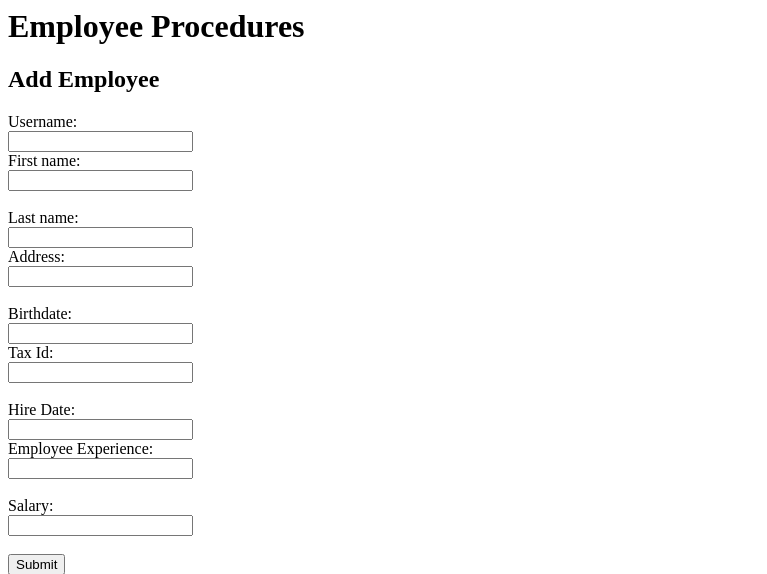
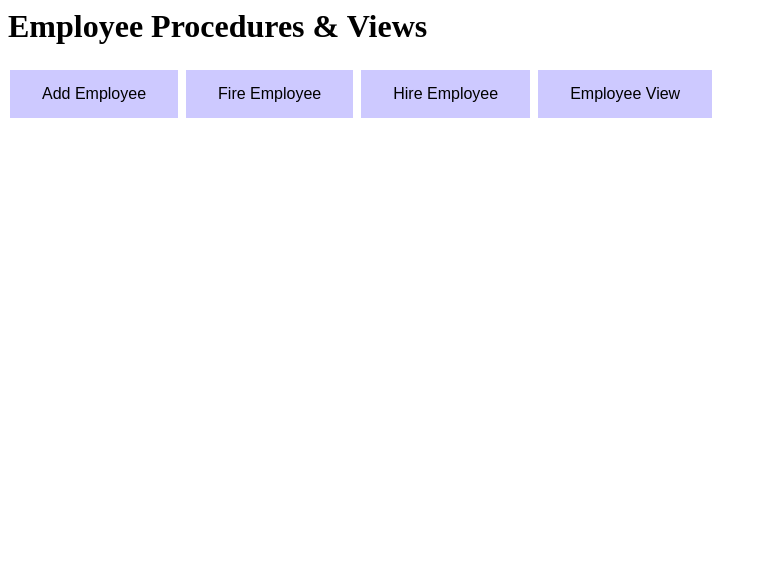
Before and after one commit to lvu16/Business-Supply-Express, a Flask app: page /employee in a window 1280 px wide. Shown: the top 574 px of the page, without its empty margins (0-767 px from the left). Run offline with Flask 3, Linux system fonts and the light colour scheme; some libraries are stand-ins or nearby versions.

Commit message:
added all employee pages and implementation of add_employee

```diff
--- a/main.py
+++ b/main.py
@@ -3,6 +3,9 @@ from flask_mysqldb import MySQL
 from dotenv import load_dotenv
 import os
 import MySQLdb.cursors
+import logging
+from helper_functions import *
+#logging.basicConfig(filename="logs.log", filemode='w', level=logging.INFO)
 
 load_dotenv()
 app = Flask(__name__)
@@ -12,17 +15,14 @@ app.config['MYSQL_HOST'] = 'localhost'
 app.config['MYSQL_USER'] = 'root'
 app.config['MYSQL_PASSWORD'] = os.getenv('MYSQLPASSWORD')
 app.config['MYSQL_DB'] = 'business_supply'
+app.debug = False
 
 mysql = MySQL(app)
+
 
 @app.route('/')
 @app.route('/homescreen', methods=['GET', 'POST'])
 def homescreen():
-    # employees = ''
-    # cursor = mysql.connection.cursor(MySQLdb.cursors.DictCursor)
-    # cursor.execute(
-    #     'SELECT * FROM employees')
-    # employees = cursor.fetchone()
     return render_template('homescreen.html')
 
 @app.route('/employee', methods=['GET', 'POST'])
@@ -34,7 +34,7 @@ def employee():
         cursor.execute(
         'SELECT username, taxid FROM employees where username = % s', (username, ))
         employee = cursor.fetchone()
-    return render_template('employee.html', employee=employee)
+    return render_template('employee/employee.html', employee=employee)
 
 @app.route('/owner', methods=['GET', 'POST'])
 def owner():
@@ -65,5 +65,54 @@ def business_and_location():
 def views():
     return render_template('views.html')
 
+@app.route('/add_employee', methods=['GET', 'POST'])
+def add_employee():
+    msg = ""
+    values = ['username', 'fname', 'lname', 'address',
+              'bdate', 'taxid', 'hiredate', 'experience', 'salary']
+
+    if request.method == "POST":
+        msg = check_request_form(request.form, values)
+    if msg == '':
+        username = to_string(request.form['username'])
+        fname = to_string(request.form['fname'])
+        lname = to_string(request.form['lname'])
+        address = to_string(request.form['address'])
+        bdate = get_date(request.form['bdate'])
+        if type(bdate) == str:
+            msg += bdate
+            return render_template('employee/add_employee.html', msg=msg)
+        taxid = to_string(request.form['taxid'])
+        hiredate = get_date(request.form['hiredate'])
+        if type(hiredate) == str:
+            msg += hiredate
+            return render_template('employee/add_employee.html', msg=msg)
+        experience = to_int(request.form['experience'])
+        salary = to_int(request.form['salary'])
+        try:
+            conn = mysql.connection
+            cursor = conn.cursor()
+            #cursor = mysql.connection.cursor(MySQLdb.cursors.DictCursor)
+            cursor.callproc('add_employee', [username, fname, lname, address,
+                                             bdate, taxid, hiredate, experience, salary])
+            conn.commit()
+            cursor.execute(
+                'SELECT username, taxid FROM employees where username = % s', (username, ))
+            msg = cursor.fetchone()
+            cursor.close()
+        except Exception as e:
+            print("user could not be added " + str(e))
+            conn.rollback()
+        finally:
+            cursor.close()
+    return render_template('employee/add_employee.html', msg=msg)
+
+# @app.route('/business_and_location', methods=['GET', 'POST'])
+# def business_and_location():
+#     return render_template('business_and_location.html')
+
+# @app.route('/views', methods=['GET', 'POST'])
+# def views():
+#     return render_template('views.html')
 if __name__ == "__main__":
     app.run(host="localhost", port=int("5000"))
--- a/templates/employee.html
+++ b/templates/employee/add_employee.html
@@ -1,13 +1,13 @@
 <html>
     <head>
         <meta charset="UTF-8">
-        <title> Homescreen </title>
+        <title> Add Employee </title>
         <link rel="stylesheet" href="../static/style.css">
     </head>
     <body>
         <h1> Employee Procedures </h1>
         <h2>Add Employee</h2>
-        <form action="/employee" method="post" autocomplete="off">
+        <form action="/add_employee" method="post" autocomplete="off">
             <label for="username">Username:</label><br>
             <input type="text" id="username" name="username"><br>
 
@@ -38,7 +38,7 @@
             <input type="submit" value="Submit">
           </form>
 
-          <h1> Added employee {{employee}}</h1>
+          <h1> Message {{ msg }}</h1>
 
     </body>
 </html>
--- /dev/null
+++ b/templates/employee/employee.html
@@ -0,0 +1,17 @@
+<html>
+    <head>
+        <meta charset="UTF-8">
+        <title> Employee Procedures </title>
+        <link rel="stylesheet" href="../static/style.css">
+    </head>
+    <body>
+        <h1> Employee Procedures & Views </h1>
+        <div>
+            <a href = add_employee><button type="button" class="button"> Add Employee </button></a>
+            <a href = employee\fire_employee><button type="button" class="button"> Fire Employee </button></a>
+            <a href = employee\hire_employee><button type="button" class="button"> Hire Employee </button></a>
+            <a href = employee\employee_view><button type="button" class="button"> Employee View </button></a>
+        </div>
+
+    </body>
+</html>
```
Also changed, not shown: templates/employee/fire_employee.html (added, +20 -0 lines), templates/employee/employee_view.html (added), templates/employee/hire_employee.html (added).
